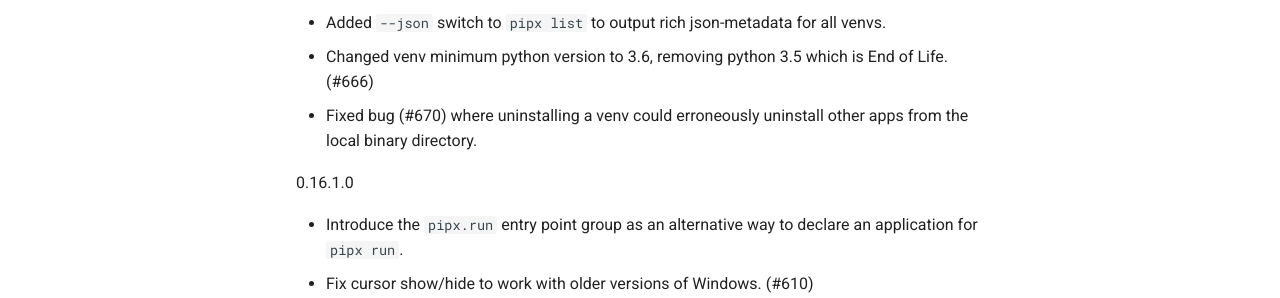
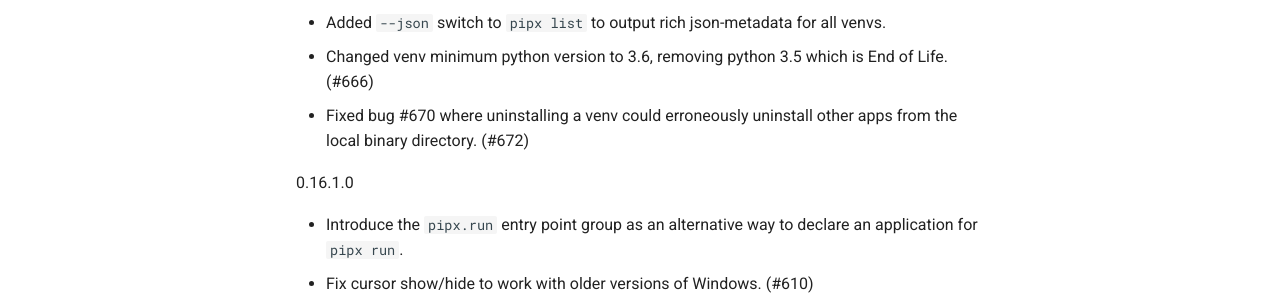
Before and after one commit to pypa/pipx, an MkDocs documentation site: the page built from docs/changelog.md, in a window 1280 px wide and 900 px high. Shown: the part 448-746 px from the top of the window. Built offline with MkDocs 1.6.1 and Material for MkDocs 9.7.7, drawn with Linux system fonts in a browser that asks for light colours; comment, search, counter and statistics services are not loaded.

Commit message:
Update changelog entry with PR #.

```diff
--- a/docs/changelog.md
+++ b/docs/changelog.md
@@ -6,7 +6,7 @@
 - Fixed bugs with suffixed-venvs on Windows.  Now properly summarizes install, and actually uninstalls associated binaries for suffixed-venvs. (#653)
 - Added `--json` switch to `pipx list` to output rich json-metadata for all venvs.
 - Changed venv minimum python version to 3.6, removing python 3.5 which is End of Life. (#666)
-- Fixed bug (#670) where uninstalling a venv could erroneously uninstall other apps from the local binary directory.
+- Fixed bug #670 where uninstalling a venv could erroneously uninstall other apps from the local binary directory. (#672)
 
 0.16.1.0
 
```
